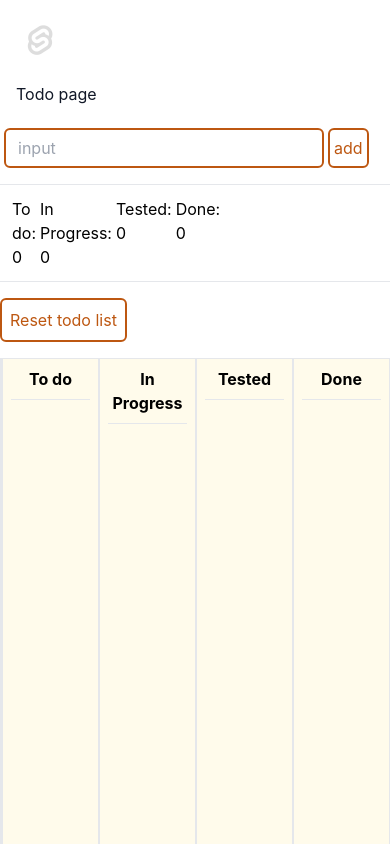
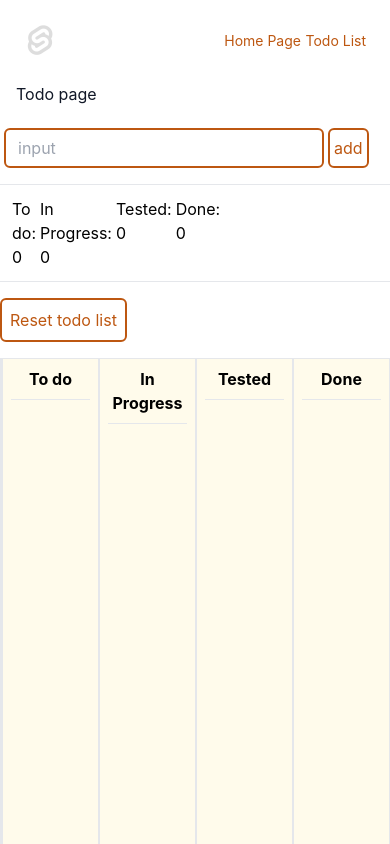
Before and after one commit to M1nhNV/svelte-example, a SvelteKit app: page /todo in a window 390 px wide. Shown: the top 844 px of the page. Built offline with nearby package versions, Linux system fonts and the light colour scheme.

Commit message:
update worflow and css

```diff
--- a/src/routes/+layout.svelte
+++ b/src/routes/+layout.svelte
@@ -15,7 +15,7 @@
           <img class="h-8 w-auto" src={srcLogo} alt="logo" />
         </a>
       </div>
-      <div class="hidden lg:flex lg:gap-x-12">
+      <div class="lg:flex lg:gap-x-12">
         <a href="/" class="text-sm leading-6 text-magnum-700">Home Page</a>
         <a href="/todo" class="text-sm leading-6 text-magnum-700">Todo List</a>
       </div>
--- a/src/routes/todo/+page.svelte
+++ b/src/routes/todo/+page.svelte
@@ -81,7 +81,7 @@
   <hr />
   <div class="flex space-x-1 w-1/2 m-3">
     {#each entries as [key, value]}
-      <span class="w-32" data-key={key}>{value.label}: {value.items.length}</span>
+      <span class="block w-32" data-key={key}>{value.label}: {value.items.length}</span>
     {/each}
   </div>
   <hr />
```
